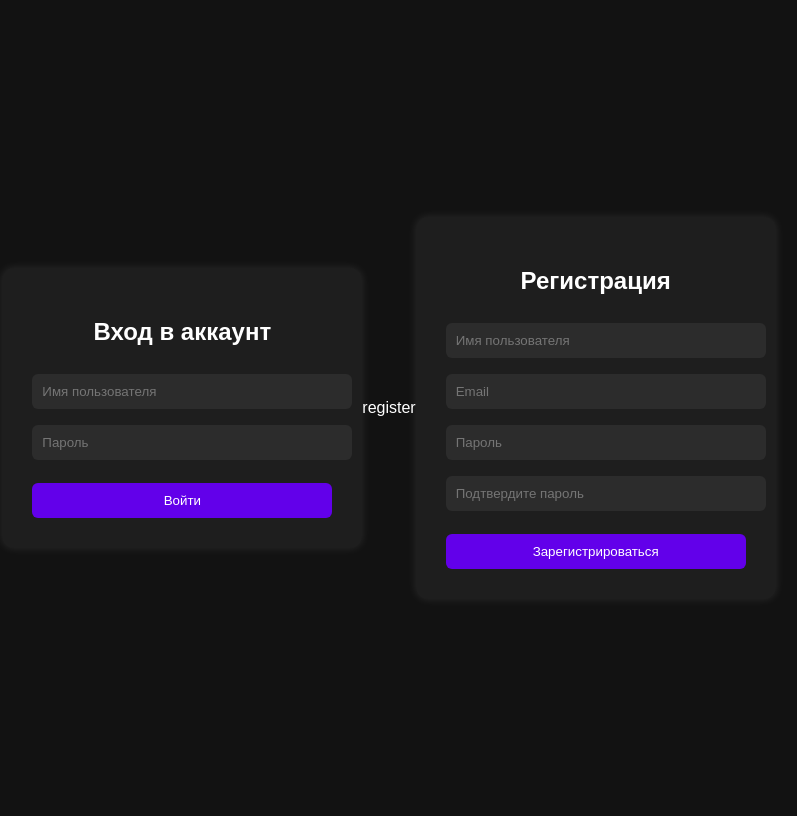
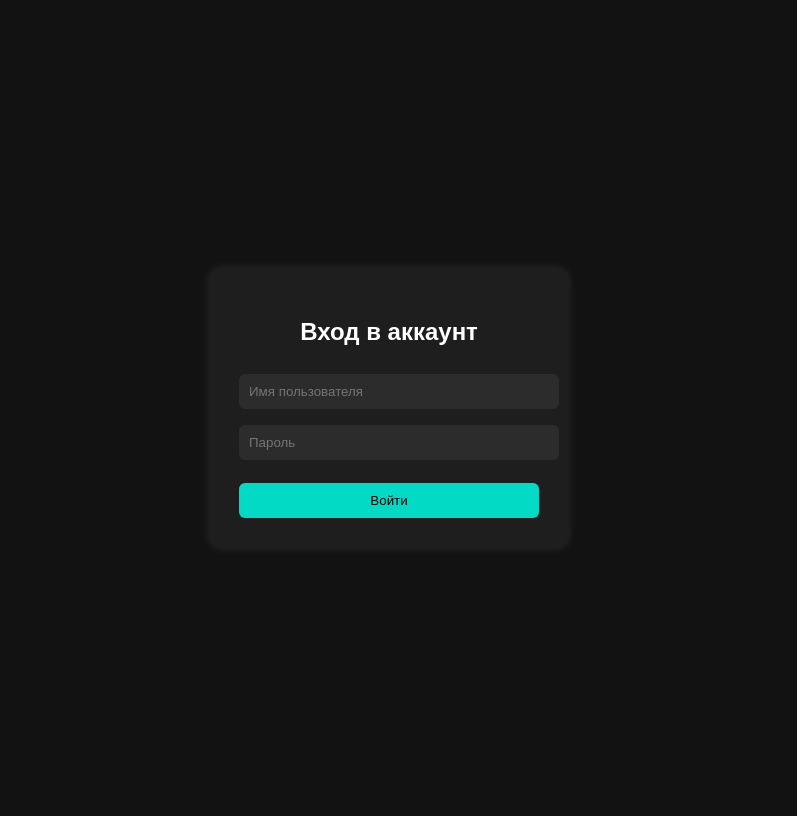
Before and after one commit to Alishhh74/ax2, a Django app: template myapp/templates/login.html in a window 1280 px wide. Shown: the whole page, without its empty margins (251-1048 px from the left). Run offline with Django 5.2, Linux system fonts and the light colour scheme; the template is opened without the code that fills it, so the values that code supplies are empty.

Commit message:
начало бд

```diff
--- a/myapp/templates/home.html
+++ b/myapp/templates/home.html
@@ -1,4 +1,3 @@
-home.html
 <!DOCTYPE html>
 <html lang="ru">
 <head>
--- a/myapp/templates/login.html
+++ b/myapp/templates/login.html
@@ -119,85 +119,3 @@
   </script>
 </body>
 </html>
-
-
-
-register
-
-<!DOCTYPE html>
-<html lang="ru">
-<head>
-  <meta charset="UTF-8">
-  <title>Регистрация</title>
-  <style>
-    body {
-      background-color: #121212;
-      color: #ffffff;
-      font-family: Arial, sans-serif;
-      display: flex;
-      justify-content: center;
-      align-items: center;
-      height: 100vh;
-    }
-
-    .form-container {
-      background-color: #1e1e1e;
-      padding: 30px;
-      border-radius: 12px;
-      box-shadow: 0 0 10px rgba(255,255,255,0.1);
-      width: 300px;
-    }
-
-    h2 {
-      text-align: center;
-      margin-bottom: 20px;
-    }
-
-    input[type="text"],
-    input[type="email"],
-    input[type="password"] {
-      width: 100%;
-      padding: 10px;
-      margin: 8px 0;
-      background: #2c2c2c;
-      border: none;
-      border-radius: 6px;
-      color: #ffffff;
-    }
-
-    input[type="button"] {
-      width: 100%;
-      padding: 10px;
-      margin-top: 15px;
-      background-color: #6200ea;
-      border: none;
-      border-radius: 6px;
-      color: #ffffff;
-      cursor: pointer;
-    }
-
-    input[type="button"]:hover {
-      background-color: #3700b3;
-    }
-  </style>
-</head>
-<body>
-  <div class="form-container">
-    <h2>Регистрация</h2>
-    <form id="registerForm">
-      <input type="text" name="username" placeholder="Имя пользователя" required>
-      <input type="email" name="email" placeholder="Email" required>
-      <input type="password" name="password" placeholder="Пароль" required>
-      <input type="password" name="confirm_password" placeholder="Подтвердите пароль" required>
-      <input type="button" value="Зарегистрироваться" onclick="redirectToMainPage()">
-    </form>
-  </div>
-
-  <script>
-    function redirectToMainPage() {
-      // Здесь можно добавить валидацию, если нужно
-      window.location.href = "http://127.0.0.1:5500/myapp/templates/main_list.html";
-    }
-  </script>
-</body>
-</html>
```
Also changed, not shown: pr1/settings.py (+15 -57 lines).
